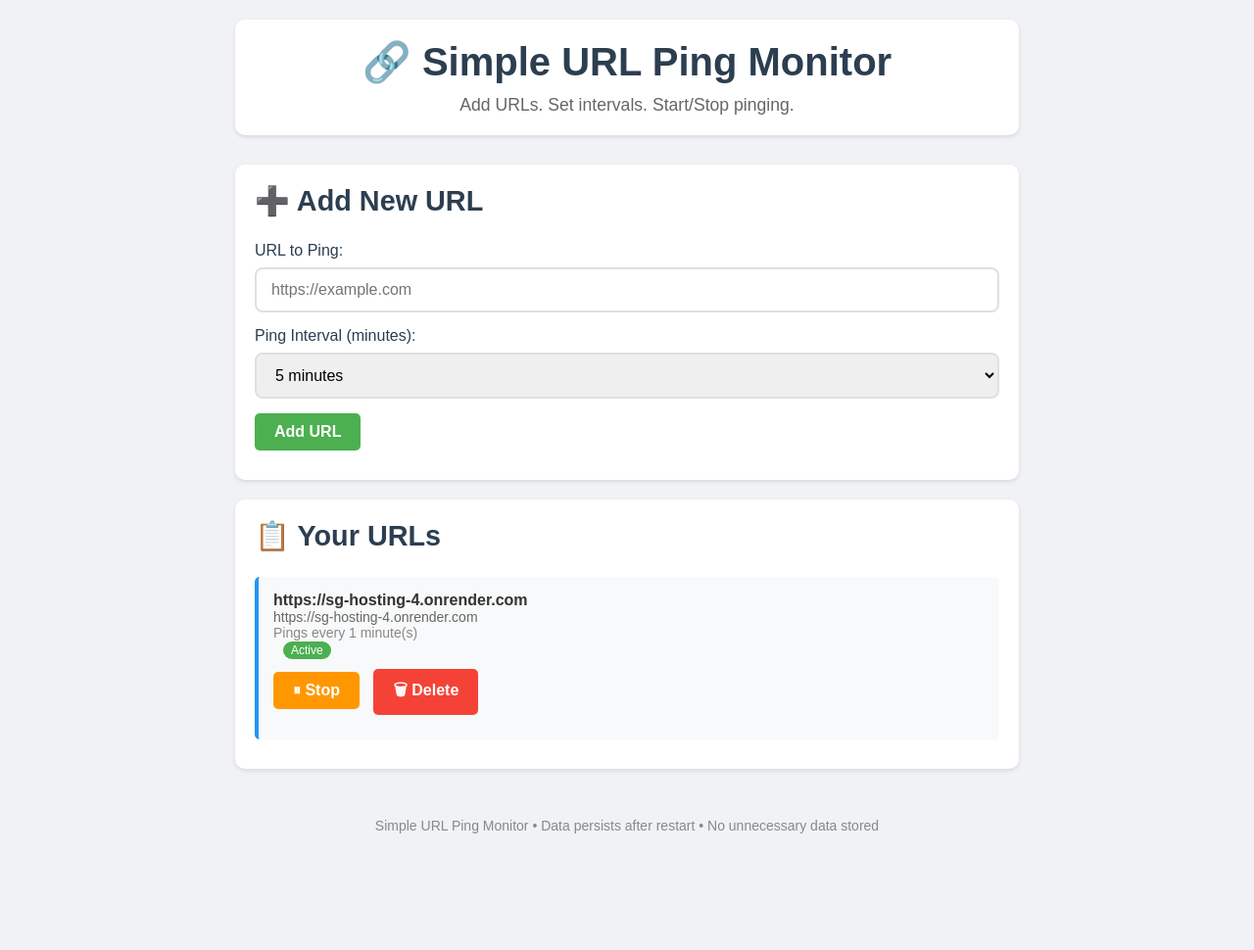
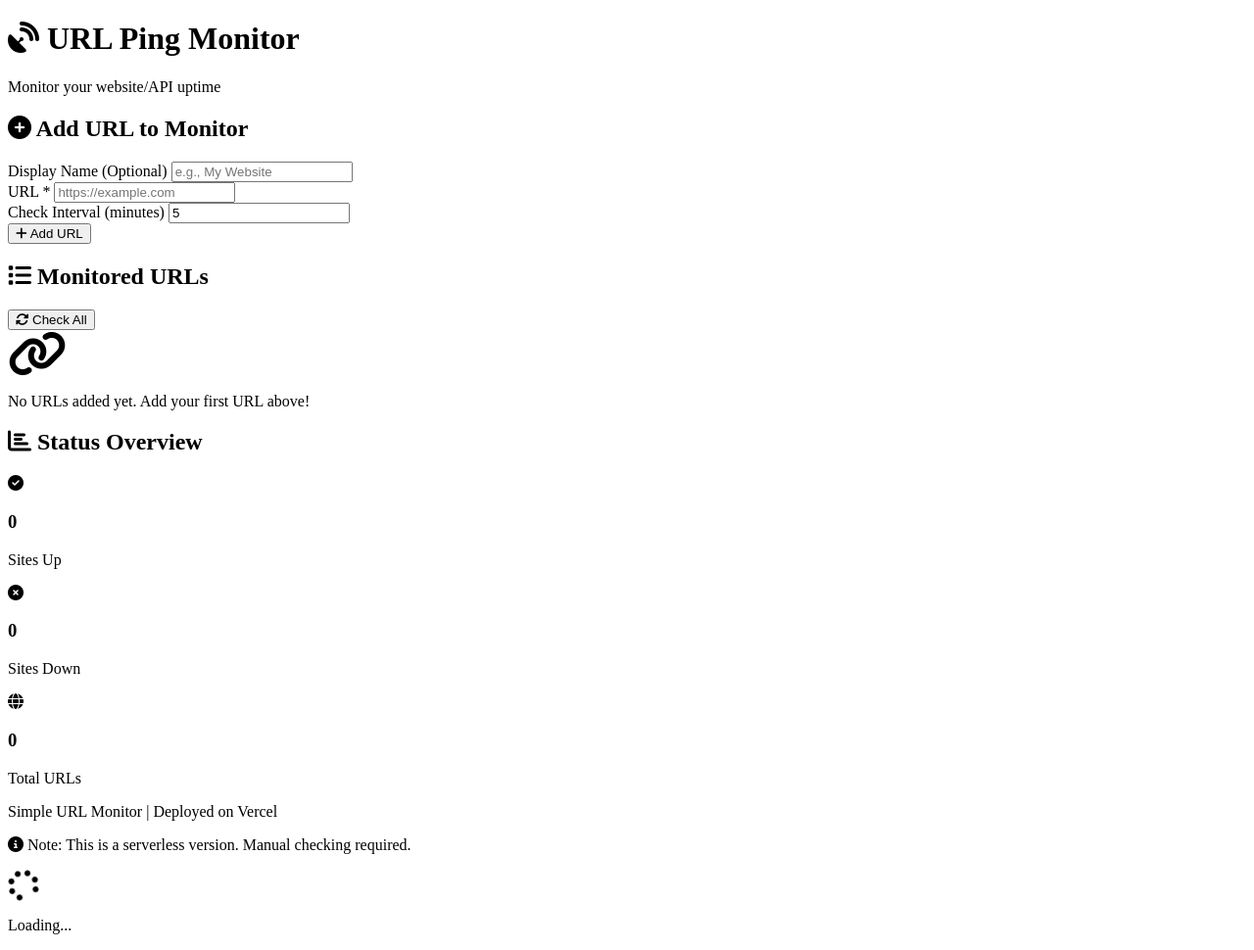
Before and after one commit to Soumik1234554321/Auto, a Flask app: page / in a window 1280 px wide. Shown: the whole page at 98% size. Before the commit the page ends 851 px from the top, so only its background shows below. Run offline with Flask 3, Linux system fonts and the light colour scheme.

Commit message:
Update index.html

```diff
--- a/templates/index.html
+++ b/templates/index.html
@@ -3,143 +3,98 @@
 <head>
     <meta charset="UTF-8">
     <meta name="viewport" content="width=device-width, initial-scale=1.0">
-    <title>Simple URL Ping</title>
-    <link rel="stylesheet" href="{{ url_for('static', filename='style.css') }}">
-    <style>
-        * { margin: 0; padding: 0; box-sizing: border-box; }
-        body {
-            font-family: Arial, sans-serif;
-            background: #f0f2f5;
-            padding: 20px;
-        }
-        .container {
-            max-width: 800px;
-            margin: 0 auto;
-        }
-        header {
-            text-align: center;
-            margin-bottom: 30px;
-            padding: 20px;
-            background: white;
-            border-radius: 10px;
-            box-shadow: 0 2px 4px rgba(0,0,0,0.1);
-        }
-        h1 { color: #333; margin-bottom: 10px; }
-        .subtitle { color: #666; }
-
-        .card {
-            background: white;
-            padding: 20px;
-            margin-bottom: 20px;
-            border-radius: 10px;
-            box-shadow: 0 2px 4px rgba(0,0,0,0.1);
-        }
-        h2 { margin-bottom: 15px; color: #444; }
-
-        .form-group { margin-bottom: 15px; }
-        label { display: block; margin-bottom: 5px; font-weight: bold; color: #555; }
-        input, select {
-            width: 100%;
-            padding: 10px;
-            border: 1px solid #ddd;
-            border-radius: 5px;
-            font-size: 16px;
-        }
-        .btn {
-            padding: 10px 20px;
-            border: none;
-            border-radius: 5px;
-            cursor: pointer;
-            font-size: 16px;
-            margin-right: 10px;
-            margin-bottom: 10px;
-        }
-        .btn-add { background: #4CAF50; color: white; }
-        .btn-start { background: #2196F3; color: white; }
-        .btn-stop { background: #ff9800; color: white; }
-        .btn-delete { background: #f44336; color: white; }
-
-        .url-list { margin-top: 20px; }
-        .url-item {
-            background: #f8f9fa;
-            padding: 15px;
-            margin-bottom: 10px;
-            border-radius: 5px;
-            border-left: 4px solid #2196F3;
-        }
-        .url-info { margin-bottom: 10px; }
-        .url-name { font-weight: bold; color: #333; }
-        .url-link { color: #666; font-size: 14px; }
-        .url-interval { color: #888; font-size: 14px; }
-
-        .status {
-            display: inline-block;
-            padding: 2px 8px;
-            border-radius: 10px;
-            font-size: 12px;
-            margin-left: 10px;
-        }
-        .status-active { background: #4CAF50; color: white; }
-        .status-inactive { background: #ccc; color: #666; }
-
-        .empty {
-            text-align: center;
-            padding: 40px;
-            color: #999;
-            font-style: italic;
-        }
-
-        footer {
-            text-align: center;
-            margin-top: 30px;
-            color: #888;
-            font-size: 14px;
-        }
-    </style>
+    <title>Simple URL Ping Monitor</title>
+    <link rel="stylesheet" href="/static/css/style.css">
+    <link rel="stylesheet" href="https://cdnjs.cloudflare.com/ajax/libs/font-awesome/6.4.0/css/all.min.css">
 </head>
 <body>
     <div class="container">
         <header>
-            <h1>🔗 Simple URL Ping Monitor</h1>
-            <p class="subtitle">Add URLs. Set intervals. Start/Stop pinging.</p>
+            <h1><i class="fas fa-satellite-dish"></i> URL Ping Monitor</h1>
+            <p class="subtitle">Monitor your website/API uptime</p>
         </header>
 
+        <div class="dashboard">
+            <!-- Add URL Form -->
             <div class="card">
-            <h2>➕ Add New URL</h2>
-            <form id="addForm">
+                <h2><i class="fas fa-plus-circle"></i> Add URL to Monitor</h2>
+                <form id="addUrlForm">
                     <div class="form-group">
-                    <label for="url">URL to Ping:</label>
+                        <label for="urlName">Display Name (Optional)</label>
+                        <input type="text" id="urlName" placeholder="e.g., My Website">
+                    </div>
+                    <div class="form-group">
+                        <label for="url">URL *</label>
                         <input type="text" id="url" placeholder="https://example.com" required>
                     </div>
                     <div class="form-group">
-                    <label for="interval">Ping Interval (minutes):</label>
-                    <select id="interval">
-                        <option value="1">1 minute</option>
-                        <option value="5" selected>5 minutes</option>
-                        <option value="10">10 minutes</option>
-                        <option value="30">30 minutes</option>
-                        <option value="60">60 minutes</option>
-                    </select>
+                        <label for="interval">Check Interval (minutes)</label>
+                        <input type="number" id="interval" value="5" min="1">
                     </div>
-                <button type="submit" class="btn btn-add">Add URL</button>
+                    <button type="submit" class="btn btn-primary">
+                        <i class="fas fa-plus"></i> Add URL
+                    </button>
                 </form>
             </div>
 
+            <!-- URL List -->
             <div class="card">
-            <h2>📋 Your URLs</h2>
-            <div id="urlList" class="url-list">
-                <!-- URLs will appear here -->
+                <div class="card-header">
+                    <h2><i class="fas fa-list"></i> Monitored URLs</h2>
+                    <button id="checkAll" class="btn btn-secondary">
+                        <i class="fas fa-sync-alt"></i> Check All
+                    </button>
                 </div>
-            <div id="emptyMessage" class="empty">
-                No URLs added yet. Add your first URL above.
+                <div id="urlsList" class="urls-list">
+                    <!-- URLs will be loaded here -->
+                    <div class="empty-state">
+                        <i class="fas fa-link fa-3x"></i>
+                        <p>No URLs added yet. Add your first URL above!</p>
+                    </div>
                 </div>
             </div>
 
+            <!-- Status Dashboard -->
+            <div class="card">
+                <h2><i class="fas fa-chart-bar"></i> Status Overview</h2>
+                <div class="stats">
+                    <div class="stat-card up">
+                        <i class="fas fa-check-circle"></i>
+                        <h3 id="upCount">0</h3>
+                        <p>Sites Up</p>
+                    </div>
+                    <div class="stat-card down">
+                        <i class="fas fa-times-circle"></i>
+                        <h3 id="downCount">0</h3>
+                        <p>Sites Down</p>
+                    </div>
+                    <div class="stat-card total">
+                        <i class="fas fa-globe"></i>
+                        <h3 id="totalCount">0</h3>
+                        <p>Total URLs</p>
+                    </div>
+                </div>
+            </div>
+        </div>
+
+        <!-- Footer -->
         <footer>
-            <p>Simple URL Ping Monitor • Data persists after restart • No unnecessary data stored</p>
+            <p>Simple URL Monitor | Deployed on Vercel</p>
+            <p class="footer-note">
+                <i class="fas fa-info-circle"></i>
+                Note: This is a serverless version. Manual checking required.
+            </p>
         </footer>
     </div>
 
-    <script src="{{ url_for('static', filename='script.js') }}"></script>
+    <!-- Loading Overlay -->
+    <div id="loading" class="loading-overlay">
+        <div class="loading-content">
+            <i class="fas fa-spinner fa-spin fa-2x"></i>
+            <p>Loading...</p>
+        </div>
+    </div>
+
+    <script src="/static/js/main.js"></script>
 </body>
 </html>
```
Lines whose indentation alone changed are shown as unchanged.
